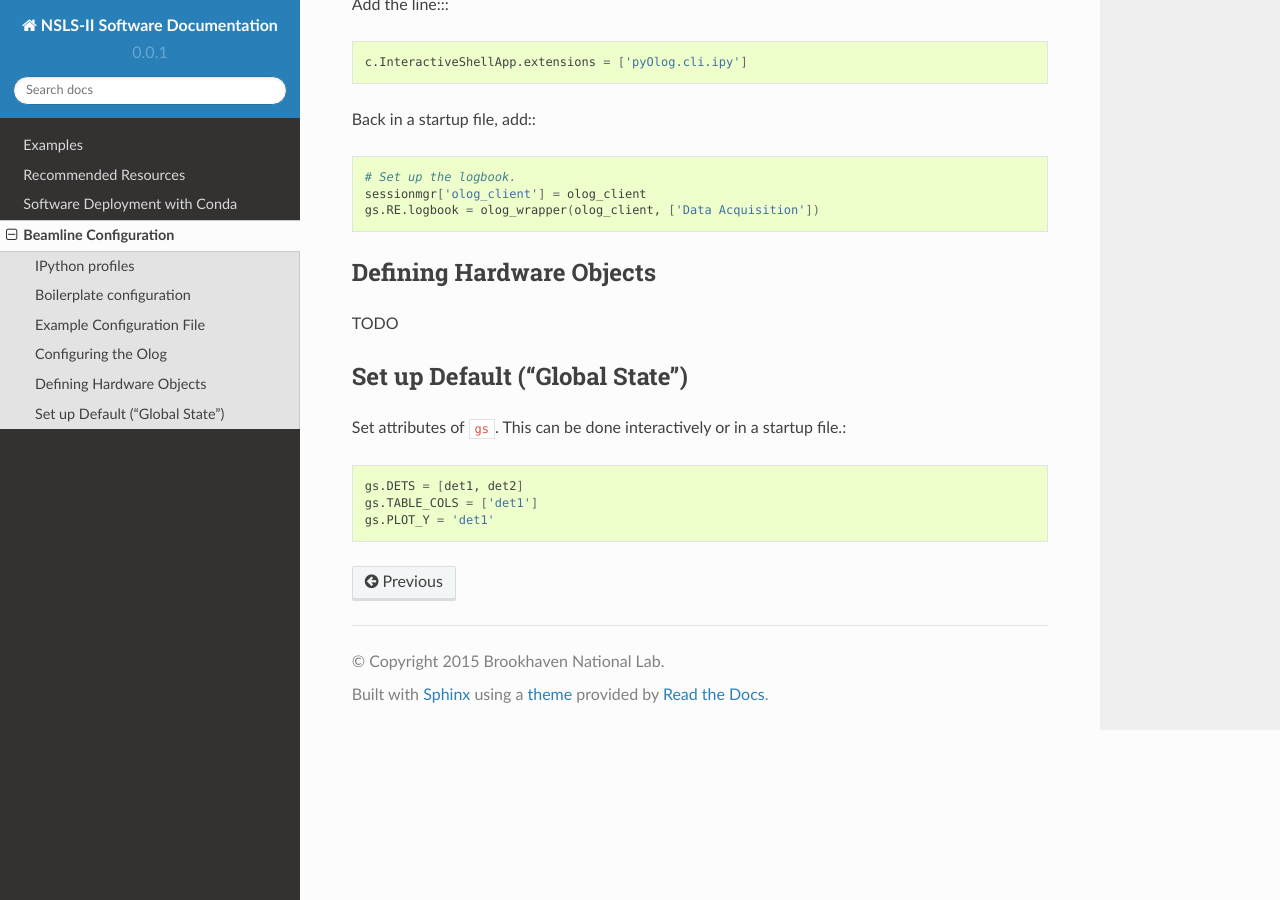
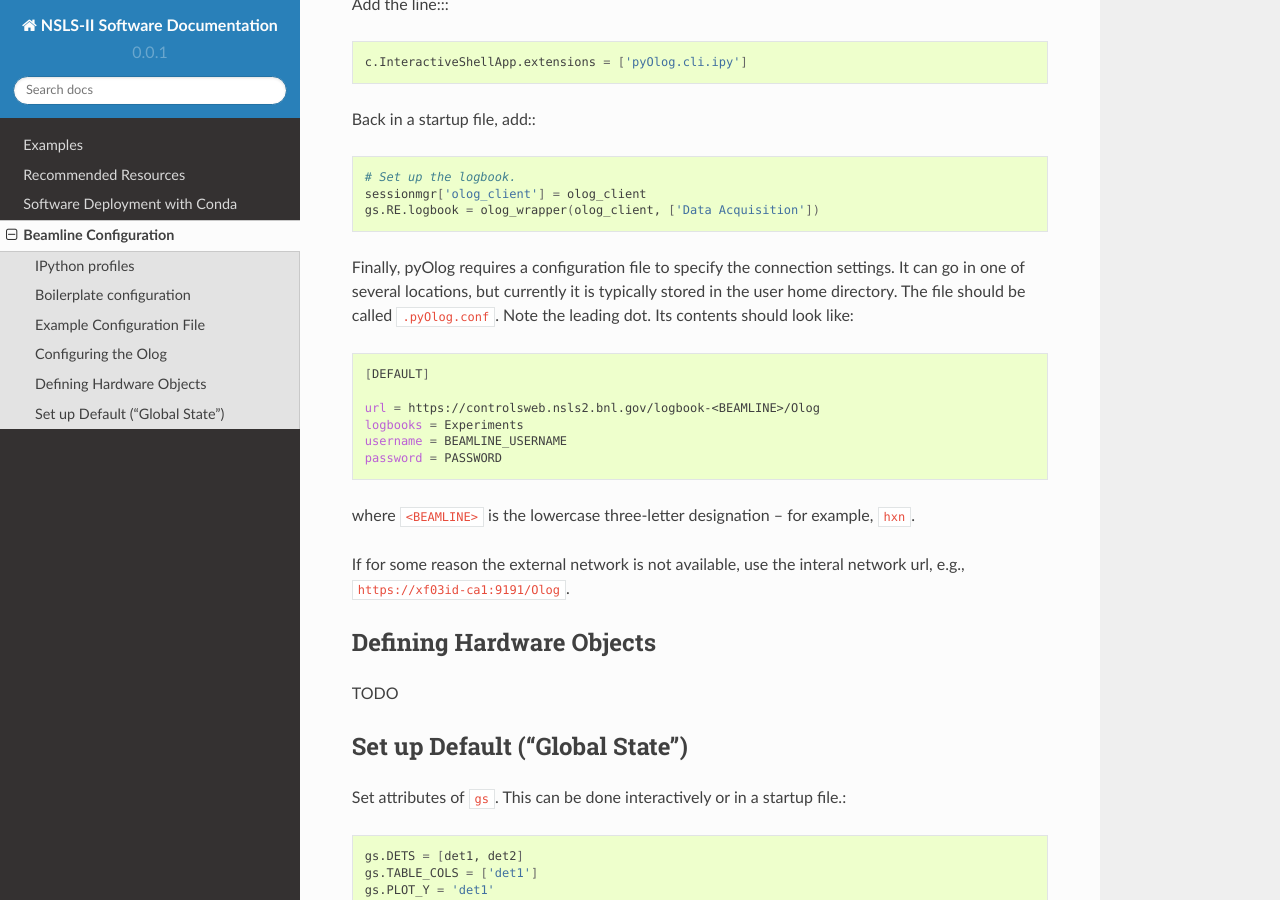
Before and after one commit to NSLS-II/docs, a Sphinx documentation site: the page built from source/beamline-configuration.rst, in a window 1280 px wide and 900 px high, scrolled down 1683 px. Built offline with Sphinx 7.4.7 and the Read the Docs theme 2.0.0, drawn with Linux system fonts in a browser that asks for light colours; pages that are not in the unit, such as notebooks, are missing from menus.

Commit message:
Document Mizuki's new recommendation for pyOlog

```diff
--- a/source/beamline-configuration.rst
+++ b/source/beamline-configuration.rst
@@ -96,6 +96,24 @@ Back in a startup file, add:::
     sessionmgr['olog_client'] = olog_client
     gs.RE.logbook = olog_wrapper(olog_client, ['Data Acquisition'])
 
+Finally, pyOlog requires a configuration file to specify the connection
+settings. It can go in one of several locations, but currently it is
+typically stored in the user home directory. The file should be called
+``.pyOlog.conf``. Note the leading dot. Its contents should look like::
+
+    [DEFAULT]
+
+    url = https://controlsweb.nsls2.bnl.gov/logbook-<BEAMLINE>/Olog
+    logbooks = Experiments
+    username = BEAMLINE_USERNAME
+    password = PASSWORD
+
+where ``<BEAMLINE>`` is the lowercase three-letter designation --
+for example, ``hxn``.
+
+If for some reason the external network is not available, use the interal
+network url, e.g., ``https://xf03id-ca1:9191/Olog``.
+
 Defining Hardware Objects
 -------------------------
 
```
